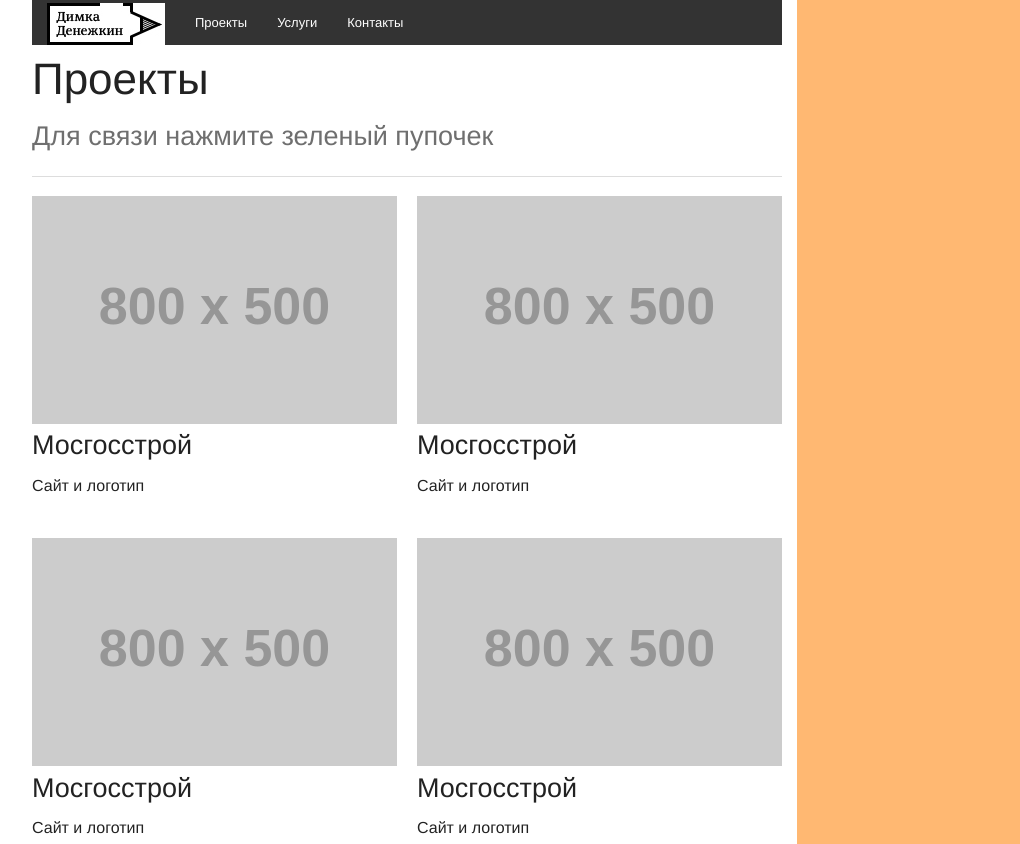
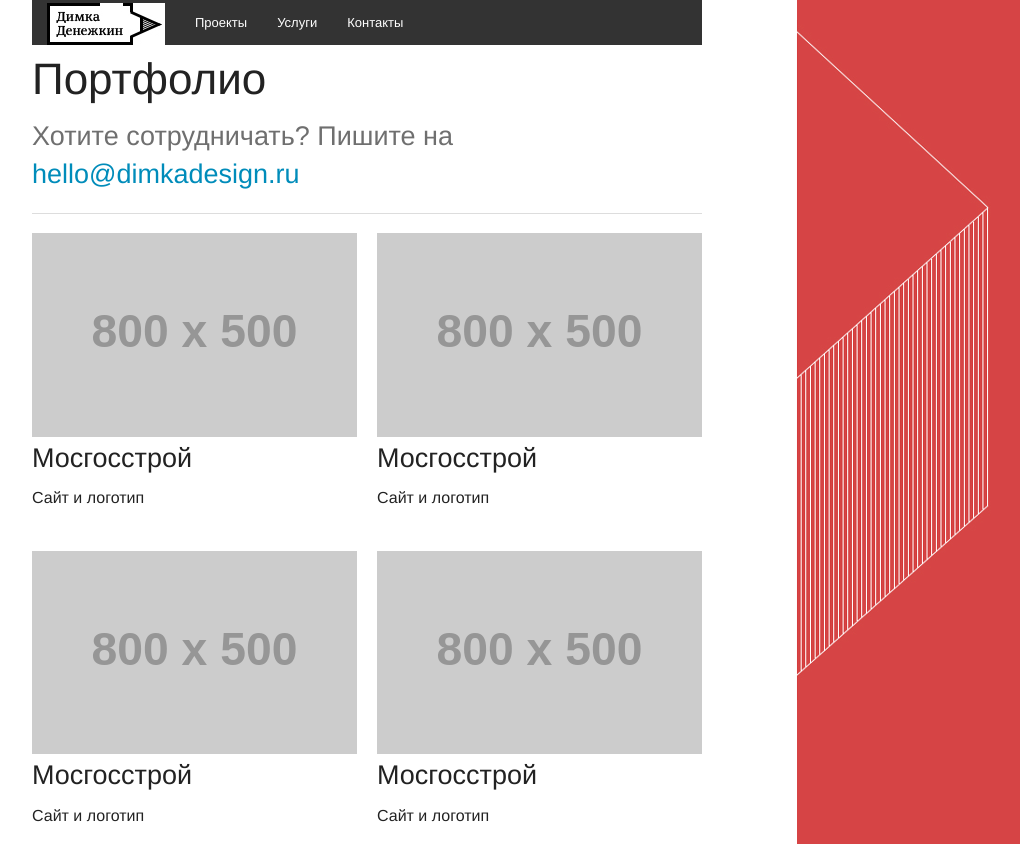
Before and after one commit to KateSwann/DD, a website: page index.html in a window 1280 px wide. Shown: the top 844 px of the page, without its empty margins (163-1183 px from the left). Drawn offline with nearby package versions, Linux system fonts and the light colour scheme; files that its build step writes are made by us from their sources; placeholder pictures from the web are drawn by us.

Commit message:
добавила паттерн на главке справа

```diff
--- a/index.html
+++ b/index.html
@@ -63,8 +63,8 @@
 
                     <div class="row">
                         <div class="large-12 columns">
-                            <h1>Проекты</h1>
-                            <h3 class="subheader">Для связи нажмите зеленый пупочек</h3>
+                            <h1>Портфолио</h1>
+                            <h3 class="subheader">Хотите сотрудничать? Пишите на <a href="#">hello@dimkadesign.ru</a></h3>
                             <hr>
                             <ul class="small-block-grid-1 medium-block-grid-2 xlarge-block-grid-3">
                                 <li>
--- a/scss/app.scss
+++ b/scss/app.scss
@@ -21,28 +21,45 @@
 // }
 
 
+body {
+    overflow-x: hidden;
+}
 
-  .site-cont {
+.site-cont {
    background-color: white;
-  }
+   position: relative;
+}
+
+.site-cont:after {
+   background-color: red;
+   position: absolute;
+   content: "";
+   top: 20px;
+   right: -203px;
+   width: 205px;
+   height: 680px;
+   background-image: url("../images/icons/pattern.png");
+}
 
 @media all and (max-width: 960px){
     body{background-color: #FBFF8E;}
 }
 
 @media all and (min-width: 961px) and (max-width: 1280px){
-    body{background-color: #FFB872;}
+    body{background-color: #D64445;}
   .site-cont {
     padding-left: 180px;
+    padding-right: 80px;
     width: calc(780px + 180px);
   }
 }
 
 @media all and (min-width: 1281px) and (max-width: 1980px){
-    body{background-color: #FF7272;}
+    body{background-color: #D64445;}
   .site-cont {
     width: auto;
     padding-left: 180px;
+    padding-right: 80px;
     margin-right: 320px;
     min-width: calc(780px + 180px);
   }
```
Also changed, not shown: css/app.css, images/icons/pattern.png (added).
